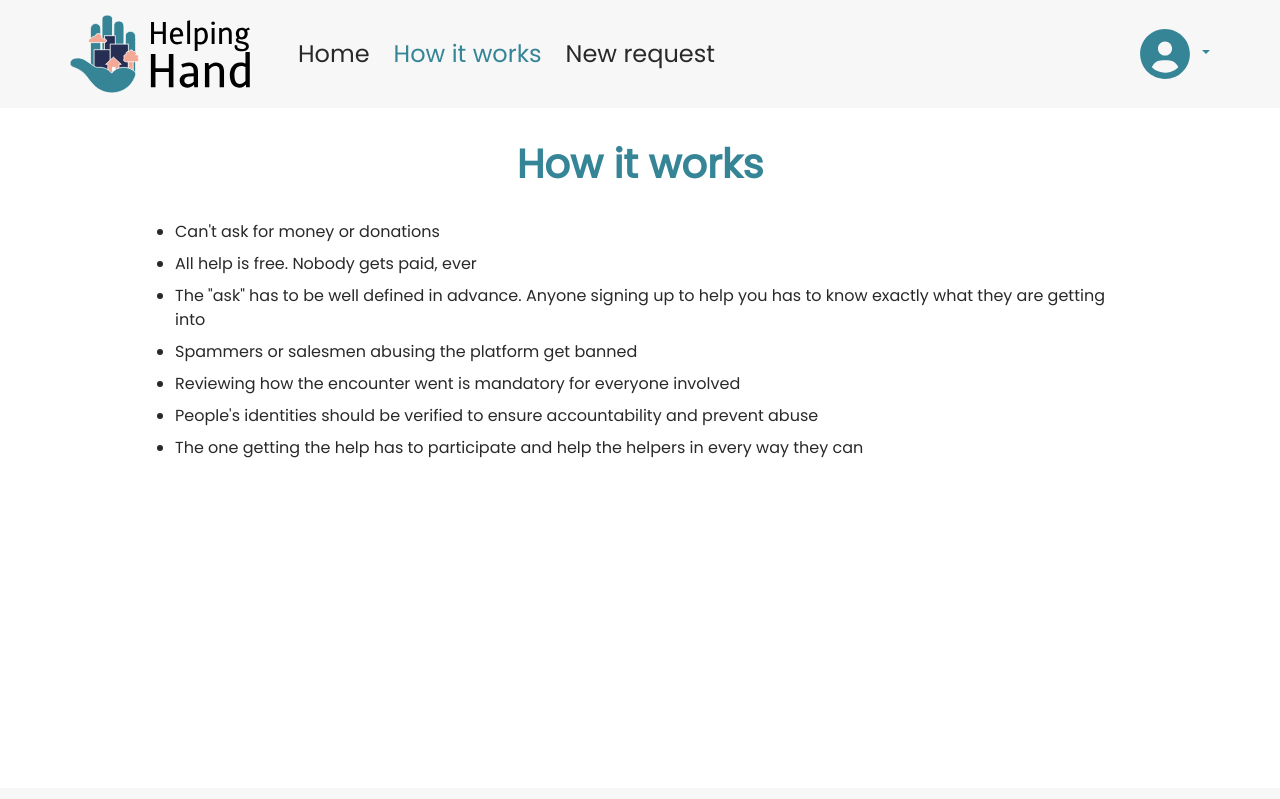
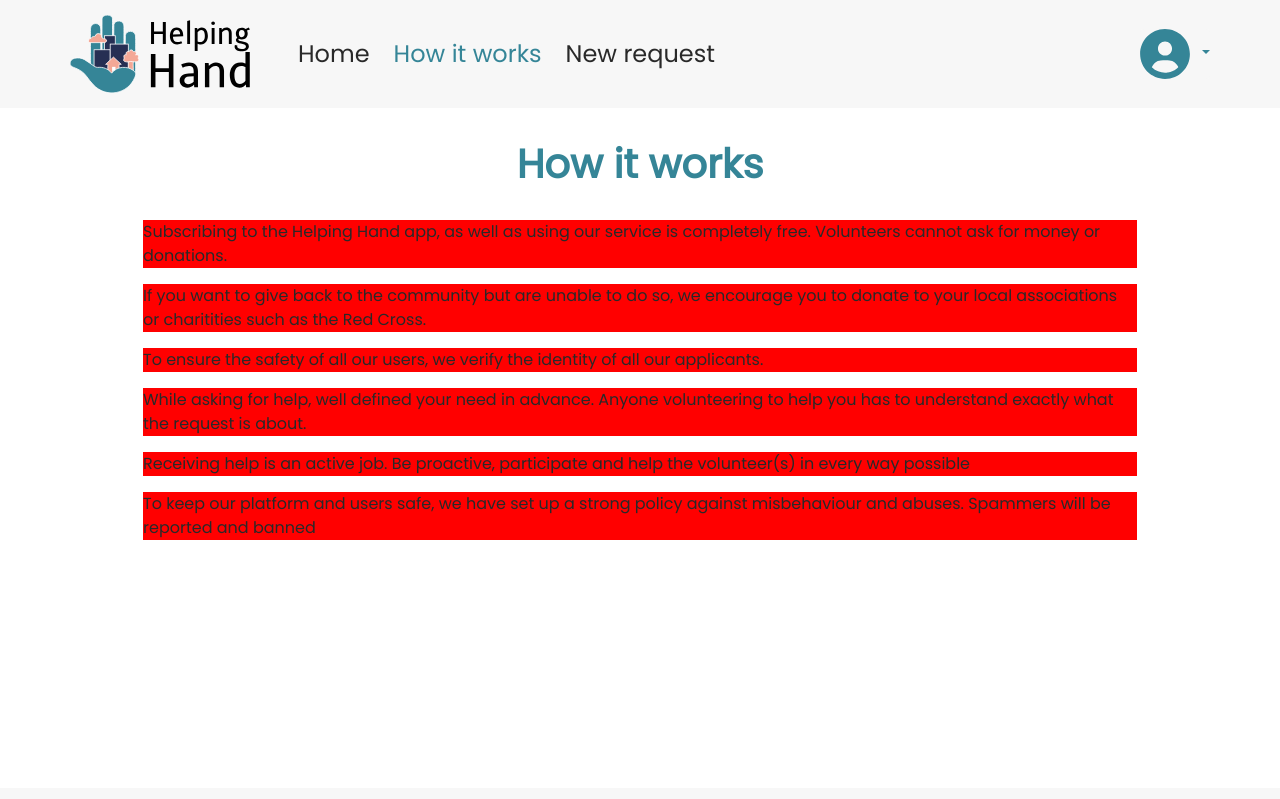
Before and after one commit to MathieuParadis/helping-hand, a React (Create React App) app: page /how-it-works in a window 1280 px wide. Shown: the top 799 px of the page. Built offline with nearby package versions, Linux system fonts and the light colour scheme; what pigeon-maps would draw is missing.

Commit message:
edited rules page

```diff
--- /dev/null
+++ b/src/components/Rulebox.jsx
@@ -0,0 +1,12 @@
+import React from 'react';
+
+const RuleBox = ({rule}) => {
+  const {description} = rule
+  return (
+    <div className="rule-box">
+      <p>{description}</p>
+    </div>
+  );
+};
+
+export default RuleBox;
--- a/src/data/Rules.jsx
+++ b/src/data/Rules.jsx
@@ -41,34 +41,22 @@ const rules = {
   ],
   rulespage: [
     {
-      title: "Free service",
       description: "Subscribing to the Helping Hand app, as well as using our service is completely free. Volunteers cannot ask for money or donations.",
-      img: free_service_illustration,
     },
     {
-      title: "Donation",
       description: "If you want to give back to the community but are unable to do so, we encourage you to donate to your local associations or charitities such as the Red Cross.",
-      img: donation_illustration,
     },
     {
-      title: "Identity check",
       description: "To ensure the safety of all our users, we verify the identity of all our applicants.",
-      img: id_check_illustration,
     },
     {
-      title: "Define your need",
       description: "While asking for help, well defined your need in advance. Anyone volunteering to help you has to understand exactly what the request is about.",
-      img: define_need_illustration,
     },
     {
-      title: "Be proactive and participate",
       description: "Receiving help is an active job. Be proactive, participate and help the volunteer(s) in every way possible",
-      img: be_proactive_illustration,
     },
     {
-      title: "Report abuse",
       description: "To keep our platform and users safe, we have set up a strong policy against misbehaviour and abuses. Spammers will be reported and banned",
-      img: report_abuse_illustration,
     },
   ],
 
--- a/src/pages/Rules.jsx
+++ b/src/pages/Rules.jsx
@@ -1,5 +1,12 @@
 // CONFIG IMPORTS
 import React, {useEffect} from 'react';
+import RuleBox from '../components/Rulebox';
+
+// COMPONENTS IMPORTS
+import RuleCard from '../components/RuleCard';
+
+// DATA IMPORTS
+import rules from '../data/Rules';
 
 const Rules = () => {
   useEffect(() => {
@@ -11,7 +18,20 @@ const Rules = () => {
       <div className="container d-flex justify-content-center">
         <div className="box border-radius-5 p-3 my-3">
           <h1 className="text-primary text-center fw-bold pb-3 pb-md-4">How it works</h1>
-          <ul>
+
+          {
+            rules.rulespage.map((rule) => {
+              return (
+                <RuleBox rule={rule} key={rule.description} />
+              )
+            })
+          }
+
+
+
+
+
+          {/* <ul>
             <li className="mb-2">Can't ask for money or donations</li>
             <li className="mb-2">All help is free. Nobody gets paid, ever</li>
             <li className="mb-2">The "ask" has to be well defined in advance. Anyone signing up to help you has to know exactly what they are getting into</li>
@@ -19,7 +39,7 @@ const Rules = () => {
             <li className="mb-2">Reviewing how the encounter went is mandatory for everyone involved</li>
             <li className="mb-2">People's identities should be verified to ensure accountability and prevent abuse</li>
             <li className="mb-2">The one getting the help has to participate and help the helpers in every way they can</li>
-          </ul>
+          </ul> */}
         </div>
       </div>
     </div>
--- /dev/null
+++ b/src/styles/components/_ruleBox.scss
@@ -0,0 +1,3 @@
+.rule-box {
+  background-color: red;
+}
--- a/src/styles/index.scss
+++ b/src/styles/index.scss
@@ -13,6 +13,7 @@
 @import './components/navigation';
 @import './components/newUserRequestModal';
 @import './components/requestCard';
+@import './components/ruleBox';
 @import './components/ruleCard';
 @import './components/showRequestModal';
 @import './components/showUserRequestModal';
```
Also changed, not shown: src/components/RuleBox.jsx (added).
